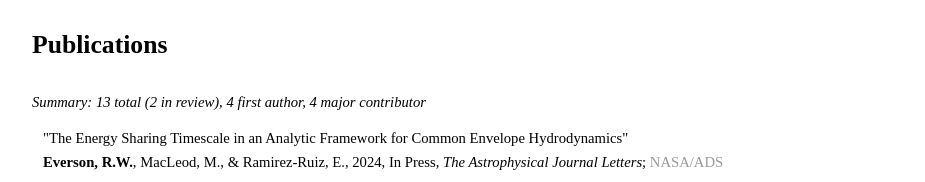
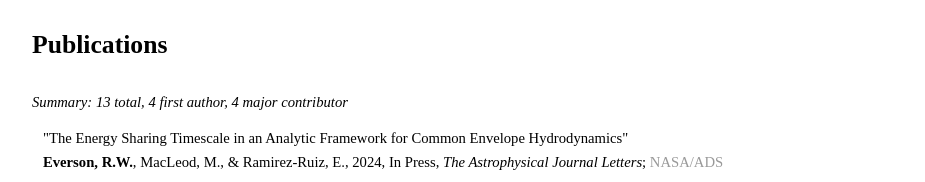
Before and after one commit to rw-everson/rw-everson.github.io, a plain HTML site: page cv.html in a window 1280 px wide. Shown: the part 1952-2134 px from the top of the page, without its empty margins (168-1093 px from the left). Drawn offline with Linux system fonts and the light colour scheme; a web font is replaced by a local one.

Commit message:
Publication updates

```diff
--- a/cv.html
+++ b/cv.html
@@ -182,7 +182,7 @@
               </tbody>
             </table>
             <h3>Publications</h3>
-            <i>Summary: 13 total (2 in review), 4 first author, 4 major
+            <i>Summary: 13 total, 4 first author, 4 major
               contributor</i>
             <!-- Upcoming: Rewa? -->
             <table>
```
